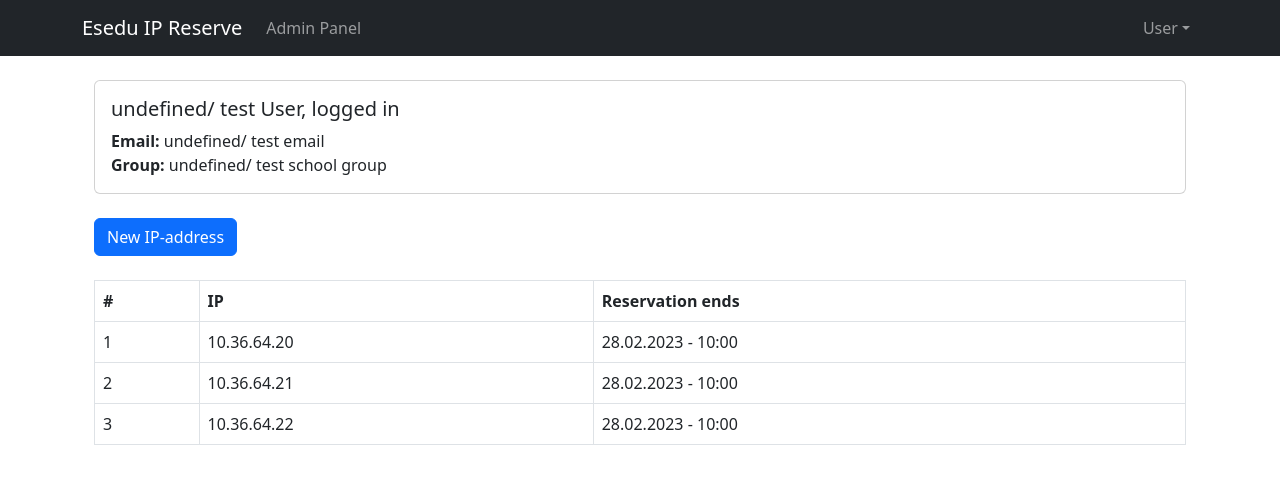
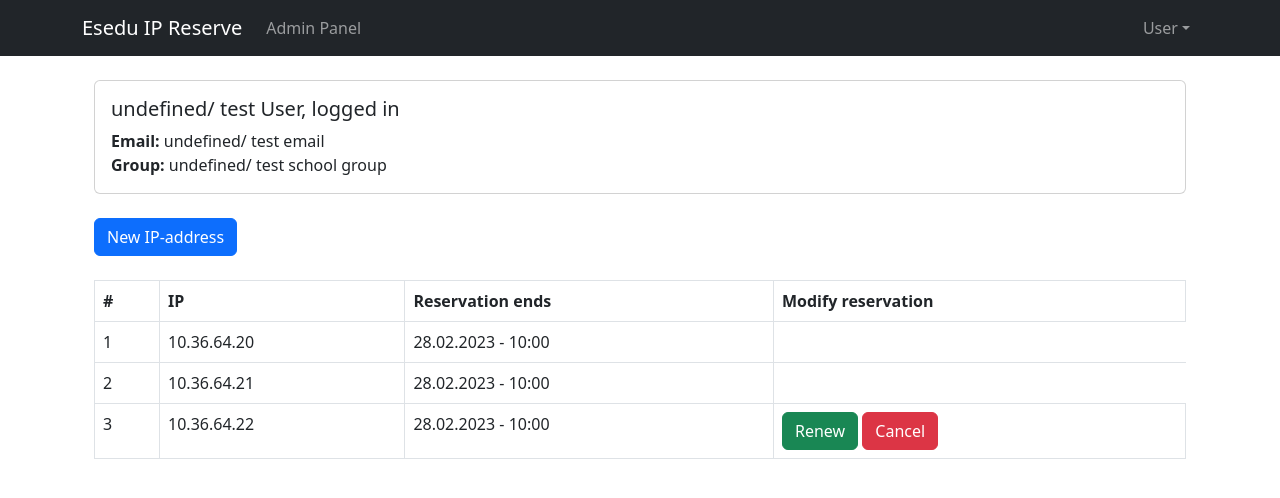
Before and after one commit to jkaart/ip-reservationapp-frontend, a React (Create React App) app: page /reserve in a window 1280 px wide. Shown: the top 498 px of the page. Built offline with nearby package versions, Linux system fonts and the light colour scheme; no server answers.

Commit message:
button test

```diff
--- a/src/Components/IPReservedTable.js
+++ b/src/Components/IPReservedTable.js
@@ -1,5 +1,5 @@
 import React, { useState, useEffect } from "react";
-import { Row, Col } from "react-bootstrap";
+import { Row, Col, Button } from "react-bootstrap";
 import Table from 'react-bootstrap/Table';
 
 function IPReservedTable(data) {
@@ -15,6 +15,7 @@ function IPReservedTable(data) {
                                 <th>#</th>
                                 <th>IP</th>
                                 <th>Reservation ends</th>
+                                <th>Modify reservation</th>
                             </tr>
                         </thead>
                         <tbody>
@@ -32,6 +33,8 @@ function IPReservedTable(data) {
                                 <td>3</td>
                                 <td>10.36.64.22</td>
                                 <td>28.02.2023 - 10:00</td>
+                                <td><Button variant="success">Renew</Button>{' '}
+                                <Button variant="danger">Cancel</Button></td>
                             </tr>
                         </tbody>
                     </Table>
```
